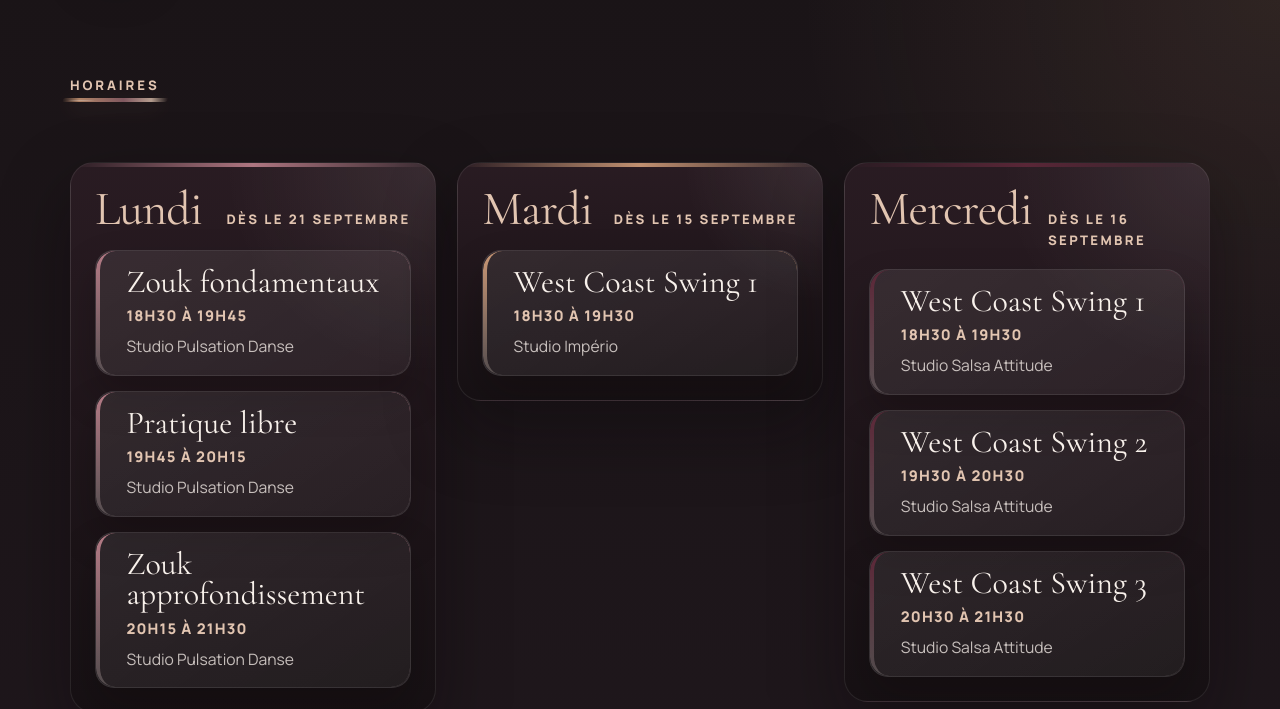
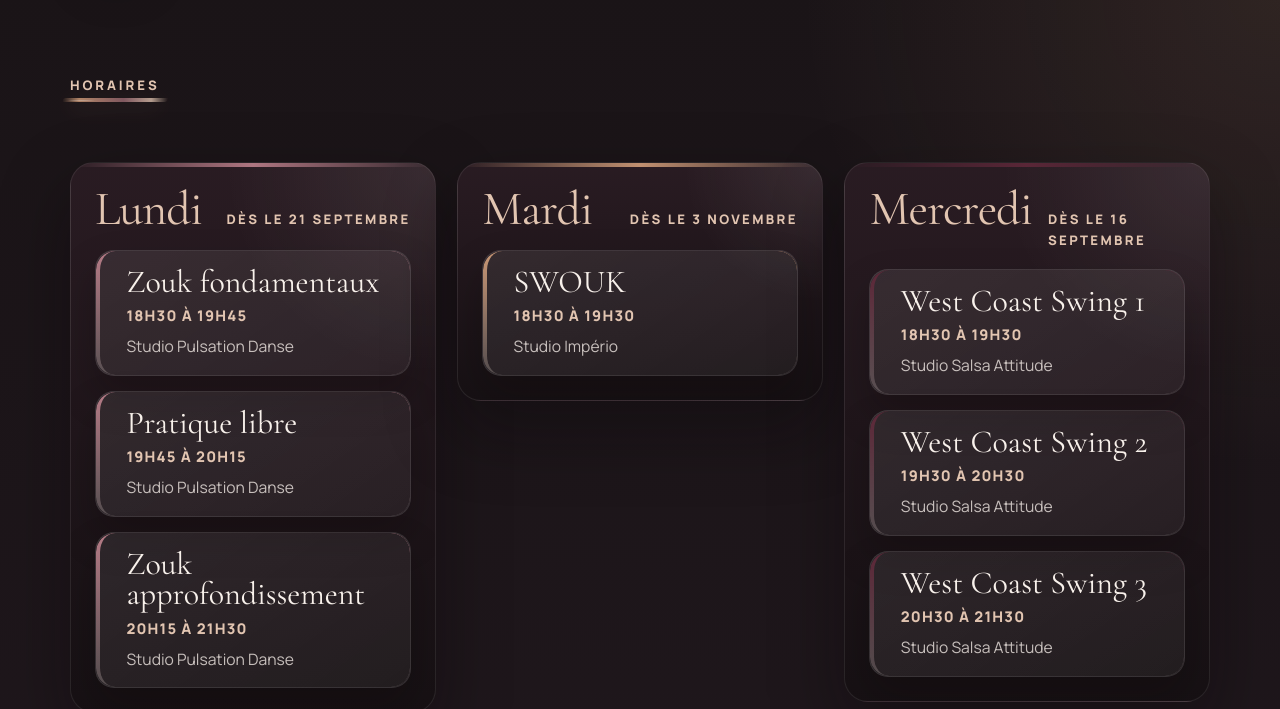
Before and after one commit to Moi99/pulsation-danse-site, a plain HTML site: page horaire-et-tarifs.html in a window 1280 px wide. Shown: the part 97-806 px from the top of the page. Drawn offline with nearby package versions, Linux system fonts and the light colour scheme.

Commit message:
Mettre a jour le cours SWOUK du mardi et les tarifs

```diff
--- a/horaire-et-tarifs.html
+++ b/horaire-et-tarifs.html
@@ -148,11 +148,11 @@
           <article class="schedule-v2__day schedule-v2__day--tuesday">
             <div class="schedule-v2__day-head">
               <p class="schedule-v2__day-label">Mardi</p>
-              <p class="schedule-v2__day-meta">Dès le 15 septembre</p>
+              <p class="schedule-v2__day-meta">Dès le 3 novembre</p>
             </div>
             <div class="schedule-v2__slots">
               <article class="schedule-v2__slot">
-                <p class="schedule-v2__course">West Coast Swing 1</p>
+                <p class="schedule-v2__course">SWOUK</p>
                 <p class="schedule-v2__time">18h30 à 19h30</p>
                 <p class="schedule-v2__place">Studio Império</p>
               </article>
@@ -245,7 +245,6 @@
                   <li><span>1 cours / session</span><strong>120 $</strong></li>
                   <li><span>2 cours / session</span><strong>180 $</strong></li>
                   <li><span>3 cours / session</span><strong>210 $</strong></li>
-                  <li><span>2e cours de WCS 1</span><strong>30 $</strong></li>
                 </ul>
               </section>
 
```
